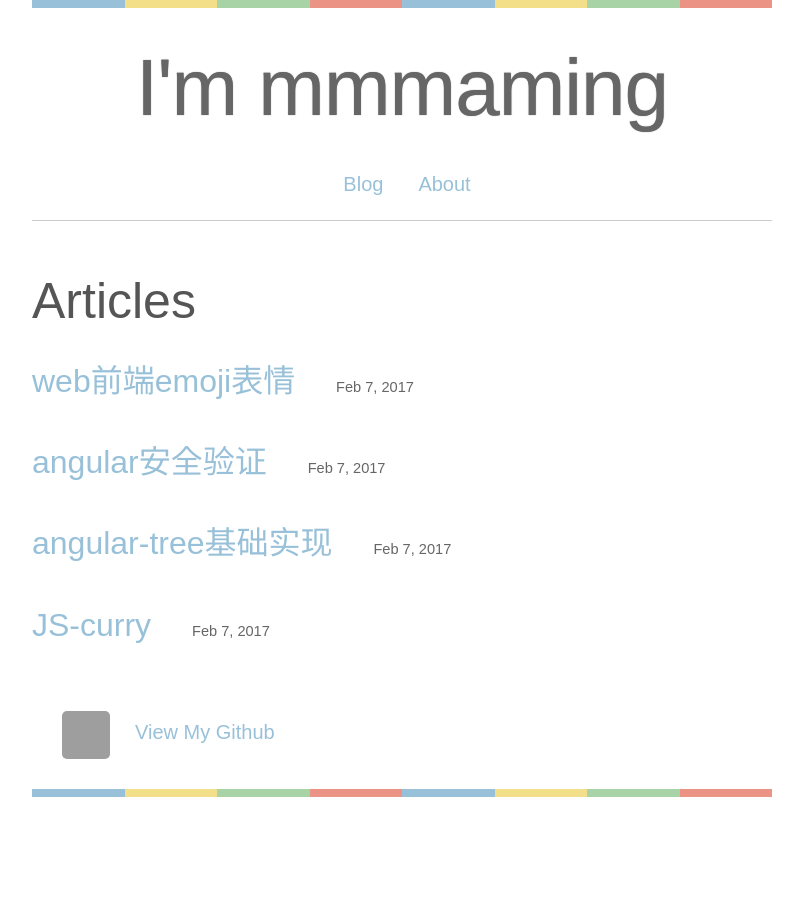
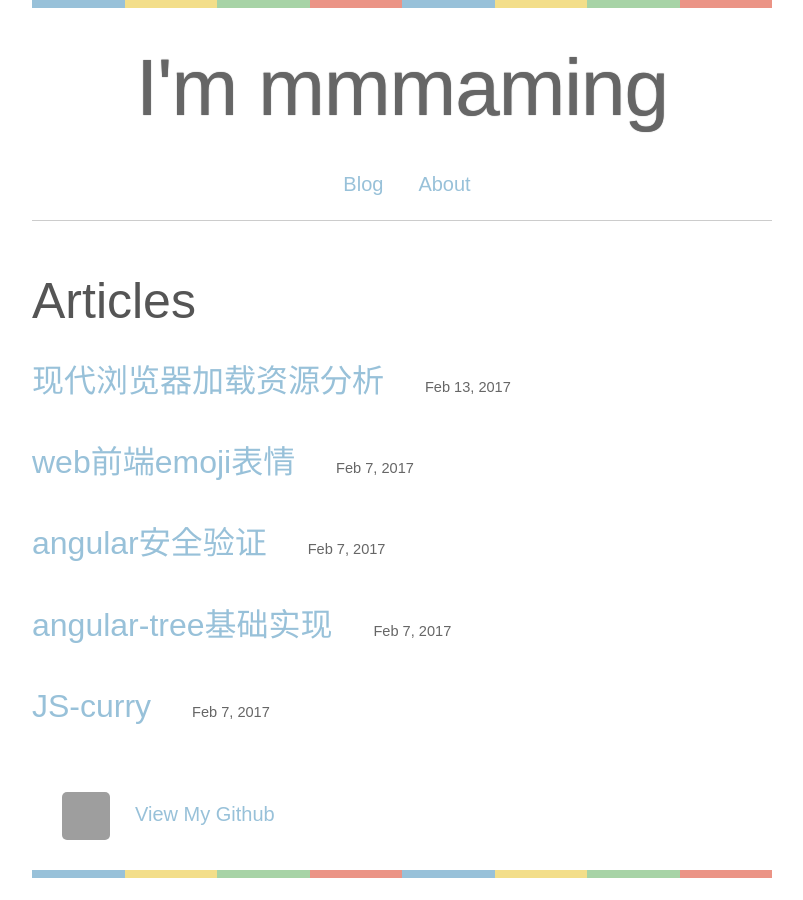
Before and after one commit to mmmaming/mmmaming.github.io, a Jekyll site: the page built from index.html, in a window 1280 px wide. Shown: the whole page, without its empty margins (238-1041 px from the left). Built offline with Jekyll 4.4.1, drawn with Linux system fonts in a browser that asks for light colours; some web fonts are replaced; the list of posts is cut into pages by our own code; part of the change alters nothing that is shown; grey boxes are pictures that could not be loaded.

Commit message:
浏览器资源加载

```diff
--- /dev/null
+++ b/_posts/2017-02-13-现代浏览器加载资源分析.md
@@ -0,0 +1,33 @@
+---
+layout: default
+title: 现代浏览器加载资源分析
+---
+##### 网页加载流程
+1. 浏览器发送请求，拿到HTML资源，并开始解析。
+2. 解析过程中，遇到link标签，浏览器发出对CSS文件的请求，。
+3. 当浏览器解析到`<body>`标签，并且CSS文件已经下载到手，可以开始渲染页面。
+4. 当浏览器遇到`<script>`标签，阻塞页面的解析以及其他资源的下载，直到JS文件加载执行完毕
+5. 浏览器完成解析HTML页面。
+
+这是常规的浏览器加载、解析资源流程。
+
+##### 注意
+1. 在页面渲染过程中，如果遇到其他外部资源，如`<img>`图片，是不阻塞渲染的，当服务器返回图片资源时，浏览器再回过头来重新渲染这部分代码。
+2. 浏览器解析过程是边解析html生成局部DOM树，边生成部分render树并展示出来，这么做是为了让用户能更快的看到页面，而不是一进来先出现一会儿白屏现象。
+3. 加载JS文件阻塞页面解析的原因是为了防止JS修改了DOM树，引起DOM树不稳定，需要重新渲染的情况（如`document.write`）。如果JS代码有对页面进行修改，如隐藏某个`<div>`元素，则浏览器会重新渲染这部分代码。
+4. CSS会阻塞JS的执行，在JS执行之前，浏览器必须保证所有的CSS文件（包括内嵌和外链）都已下载、解析完成。以防止在JS中有获取样式的操作（如`var width = $('#id').width()`）,但此时CSS没有解析完引起的后续错误。
+5. 外部CSS会阻塞渲染（内嵌CSS不会），外部样式不会阻止后面外部脚本的加载，但是外部脚本的执行必须等到css加载完毕。也就是说外部样式不会阻塞外部脚本的加载，但会阻塞外部脚本的执行。
+6. JS的执行依赖加载顺序，如果出现同名函数，后面会覆盖前面。
+
+##### 优化
+
+1. 尽量将CSS文件写在`<header>`中，将JS文件写在`</body>`之前。
+2. 在现代浏览器中，会对资源做`prefetch`优化（此时理论上来讲可以忽略第一条），开启一个新线程，对JS和CSS进行预加载，这意味着将不会再出现阻塞加载的情况，理论上 JS 和 CSS 的下载时机都非常优先，和位置无关。但是要注意的是，资源只是提前加载，并不会执行。
+3. 在新的HTML5规范中，`script`标签有两个新增属性，分别是`defer`和`async`。
+ - defer 并行加载JS，当页面全部加载完成时再按顺序执行JS脚本。
+ - async 将不会依赖于任何js和css的执行，此js下载完成后立刻执行，不保证按照书写的顺序执行。因为async="true"属性会告诉浏览器，js不会修改dom和样式，故不必依赖其它的js和css。当浏览器解析到script标签时，会继续往下解析HTML，并同时并行下载JS文件，当JS下载完成，则暂停解析HTML，执行JS文件。JS执行完毕后，浏览器恢复解析HTML页面。不过需要注意的是，哪个JS文件先现在完成，就先执行哪个脚本，而不依赖于JS文件的顺序。另外，使用async属性的脚本文件中，不应该使用document.write方法。
+4. 在webkit和FireFox中，有预解析优化。当执行脚本时，另一个线程解析剩下的文档，并加载后面需要通过网络加载的资源。这种方式可以使资源并行加载从而使整体速度更快。需要注意的是，预解析并不改变Dom树，它将这个工作留给主解析过程，自己只解析外部资源的引用，比如外部脚本、样式表及图片。
+5. 合理的运用一些build工具，如gulp，webpack等。
+6. 减少http请求，外部域名访问。
+7. 合理使用缓存机制。
+8. 优化页面资源加载顺序，不需要第一时间显示的资源可以放到后面去加载。
```
Also changed, not shown: _posts/2017-02-07-angular-tree.md (+2 -0 lines).
